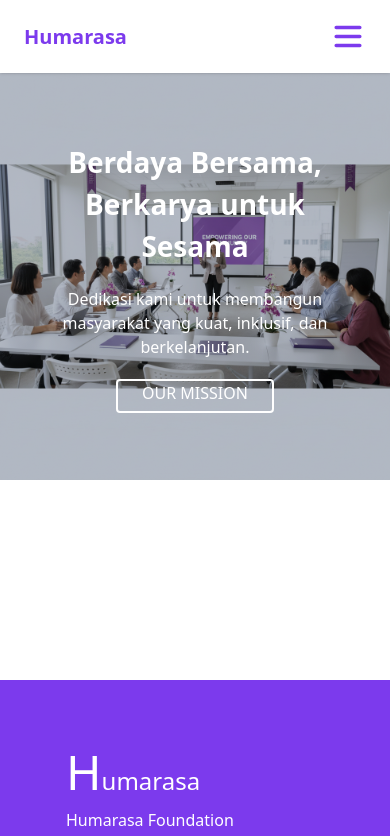
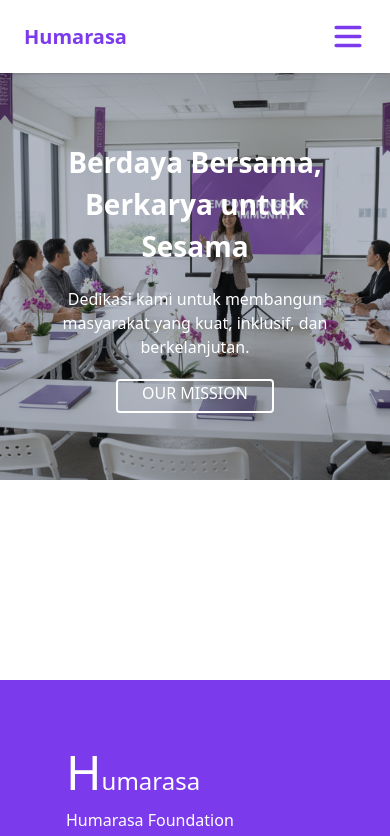
Before and after one commit to refarwan/humarasa-landing-page, a Next.js app: page / in a window 390 px wide. Shown: the top 836 px of the page. Built offline with nearby package versions, Linux system fonts and the light colour scheme.

Commit message:
fix: fix hero background

```diff
--- a/src/app/page.tsx
+++ b/src/app/page.tsx
@@ -3,7 +3,7 @@ import Link from "next/link";
 export default function Home() {
     return (
         <main className="pt-[73px]">
-            <div className="flex h-[407px] w-full flex-col items-center justify-center gap-[20px] bg-gray-400/75 bg-[url('/hero.png')] bg-cover bg-center bg-no-repeat px-[29px] text-white bg-blend-multiply">
+            <div className="flex h-[407px] w-full flex-col items-center justify-center gap-[20px] bg-gray-400/75 bg-[url('/hero.png')] bg-[750px_auto] bg-center bg-no-repeat px-[29px] text-white bg-blend-multiply sm:bg-cover">
                 <h2 className="max-w-[500px] text-center text-[28px] font-bold">
                     Berdaya Bersama, Berkarya untuk Sesama
                 </h2>
```
